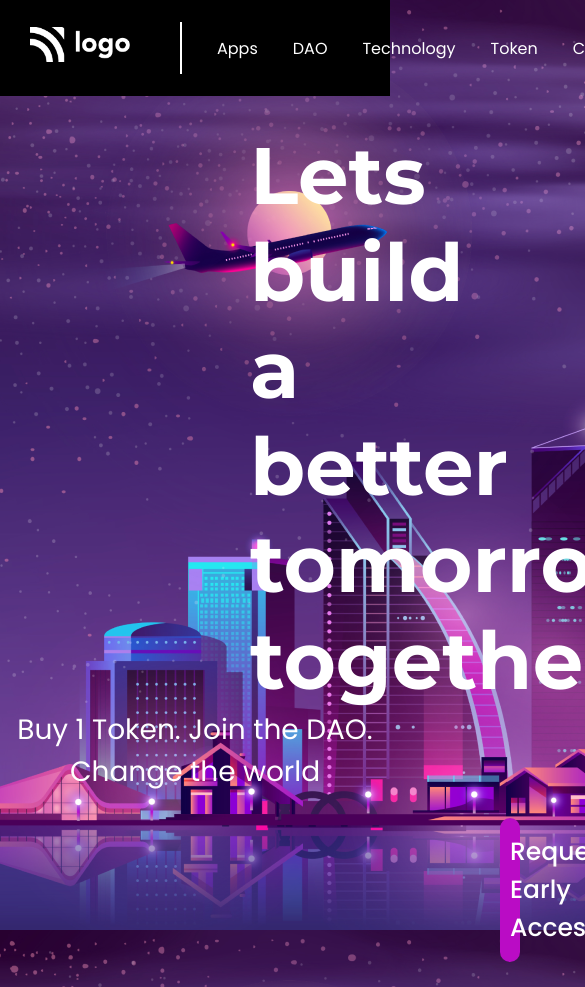
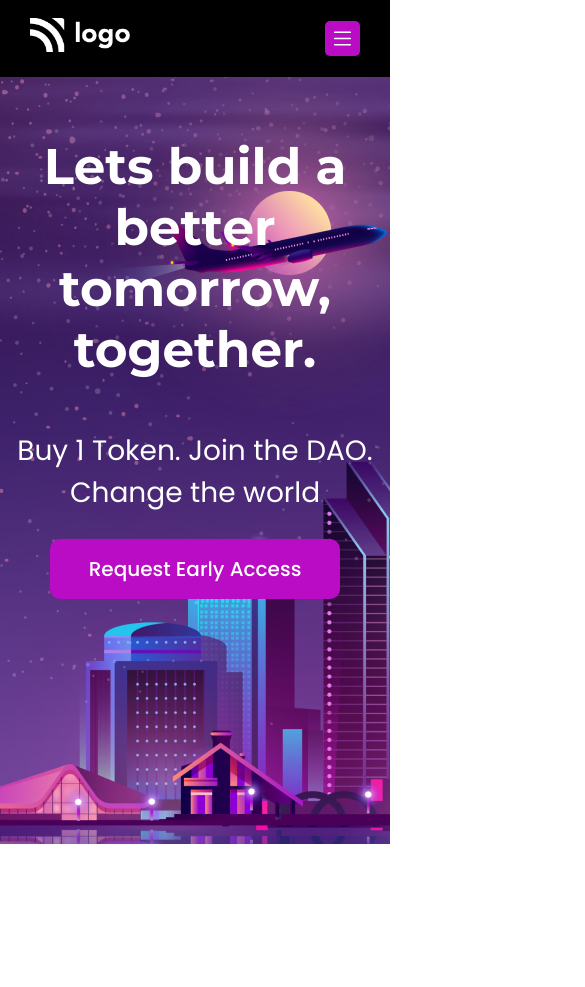
Before and after one commit to AjinkyaVeer007/HTML-CSS-Project5, a website: page index.html in a window 390 px wide. Shown: the top 987 px of the page, 585 px wide, since content can reach past the window. After the commit the page ends 844 px from the top, so only its background shows below. Drawn offline with Linux system fonts and the light colour scheme.

Commit message:
responsive update

```diff
--- a/index.html
+++ b/index.html
@@ -40,6 +40,9 @@
           <div>
             <button class="button-small">Buy 1 Token</button>
           </div>
+          <svg xmlns="http://www.w3.org/2000/svg" width="25" height="25" fill="currentColor" class="bi bi-list" viewBox="0 0 16 16">
+            <path fill-rule="evenodd" d="M2.5 12a.5.5 0 0 1 .5-.5h10a.5.5 0 0 1 0 1H3a.5.5 0 0 1-.5-.5zm0-4a.5.5 0 0 1 .5-.5h10a.5.5 0 0 1 0 1H3a.5.5 0 0 1-.5-.5zm0-4a.5.5 0 0 1 .5-.5h10a.5.5 0 0 1 0 1H3a.5.5 0 0 1-.5-.5z"/>
+          </svg>
         </nav>
       </section>
       <!-- Hero Section -->
--- a/style.css
+++ b/style.css
@@ -17,6 +17,10 @@ body{
     padding: 18px 30px;
 }
 
+.navbar svg{
+    display: none;
+}
+
 .logo{
     margin-right: 50px;
     width: 100px;
@@ -24,7 +28,7 @@ body{
 
 .line{
     height: 50px;
-    border: 1px solid rgb(255, 255, 255);
+    border: 1px solid #ffffff;
 }
 
 .list{
@@ -79,10 +83,49 @@ body{
     background-color: #ba0cc5;
     border: none;
     padding: 15px 10px;
-    margin: 25px 500px;
+    margin: 25px 450px;
     color: #fff;
     font-family: 'Poppins';
     font-size: 25px;
     font-weight:500;
     border-radius: 15px;
 }
+
+@media screen and (max-width : 1020px){
+    .list{
+        display: none;
+    }
+
+    .button-small{
+        display: none;
+    }
+
+    .line{
+        display: none;
+    }
+
+    .navbar svg {
+        display: block;
+        background-color: #ba0cc5;
+        padding: 5px;
+        color: #fff;
+        border-radius: 5px;
+    }
+
+    .hero-heading{
+        font-size: 50px;
+        margin-top: 15%;
+        padding: 0px 20px;
+    }
+
+    .hero-description{
+        margin-top: 50px;
+    }
+
+    .hero>button{
+        margin: 25px 50px;
+        font-size: 20px;
+        border-radius: 10px;
+    }
+
+}
```
